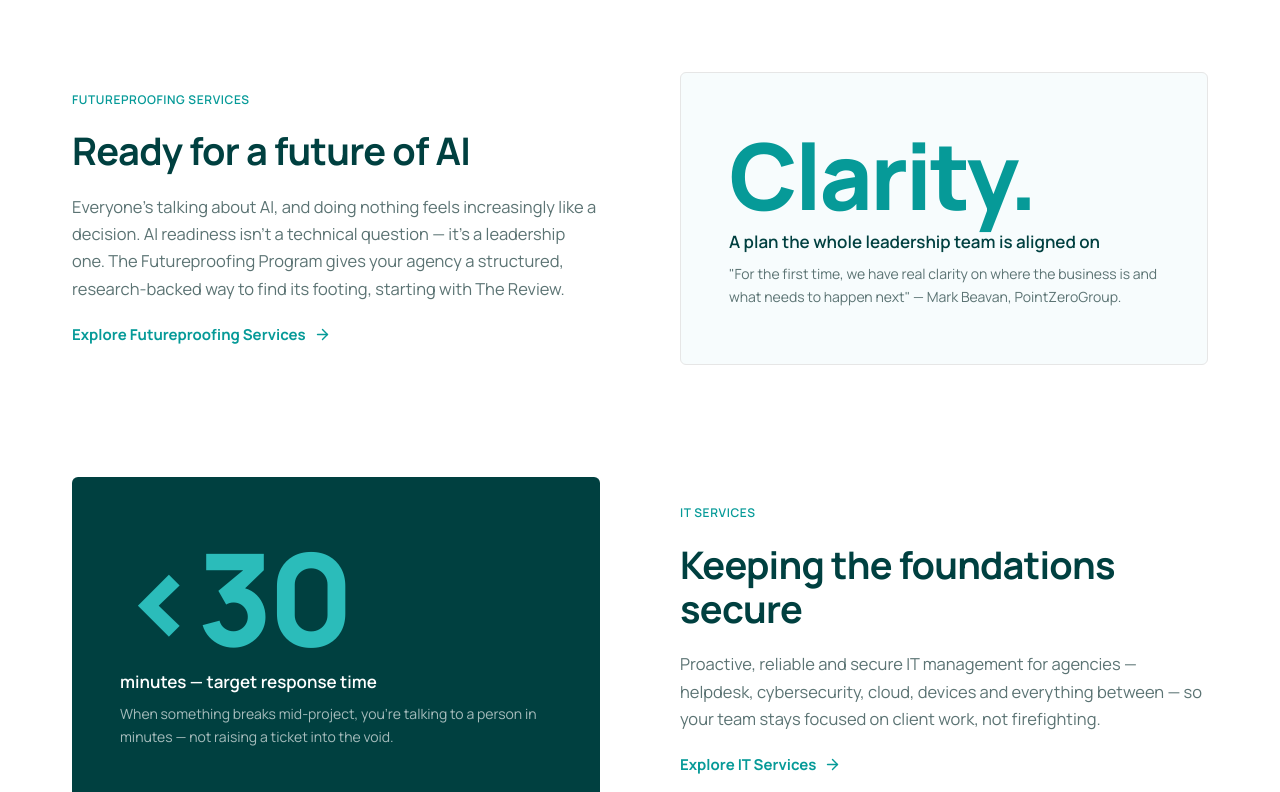
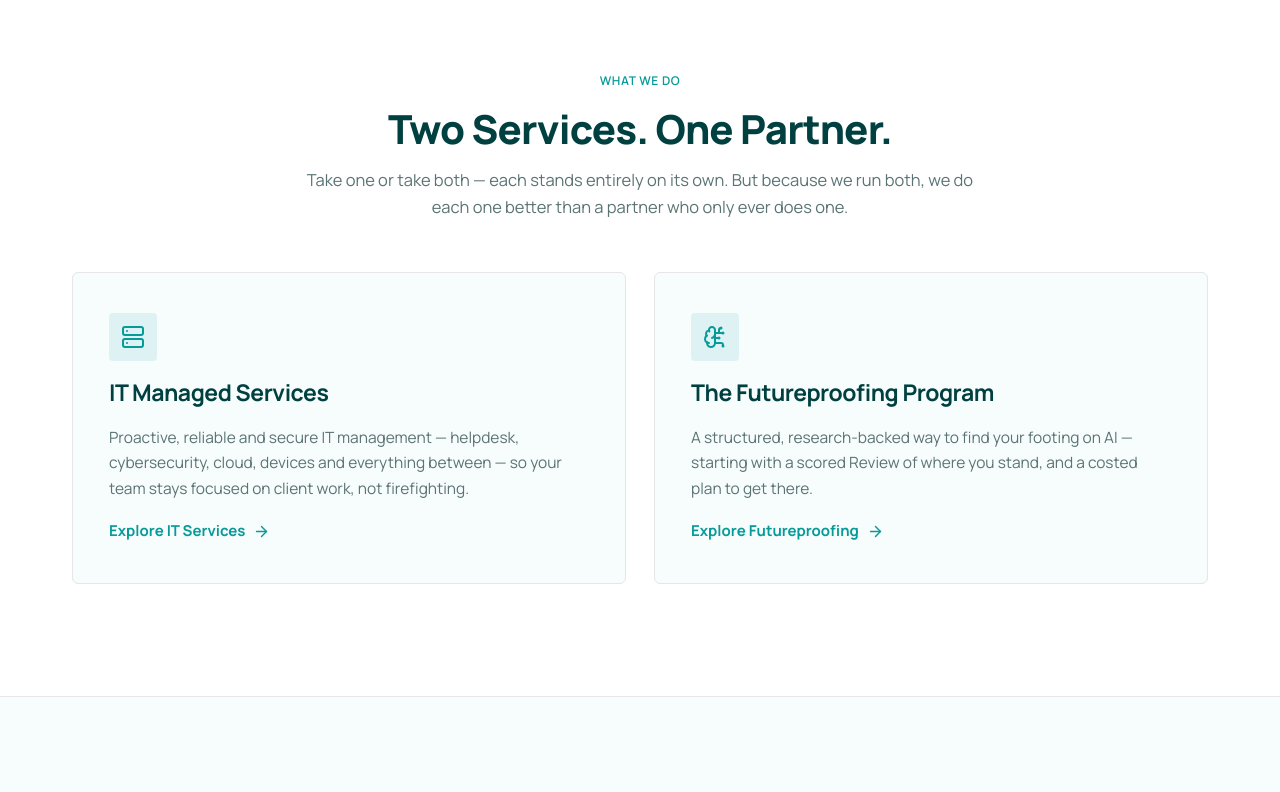
Before and after one commit to IC31-AT/2026_website, a Next.js app: page / in a window 1280 px wide. Shown: the part 840-1632 px from the top of the page. Built offline with nearby package versions, Linux system fonts and the light colour scheme.

Commit message:
updated homepage

```diff
--- a/src/app/page.tsx
+++ b/src/app/page.tsx
@@ -29,6 +29,20 @@ const newsCards = [
   { delay: 0, icon: 'brain-circuit', tag: 'Futureproofing', date: 'June 2026', title: 'AI Readiness Is a Leadership Question, Not a Technical One', excerpt: 'Why most adoption efforts stall on strategy and culture long before the technology gets a say.' },
   { delay: 90, icon: 'shield-alert', tag: 'IT Services', date: 'May 2026', title: 'The Phishing Email Your Team Will Click (and How to Fix That)', excerpt: 'What simulated phishing campaigns reveal about agencies — and what changes after the first one.' },
   { delay: 180, icon: 'laptop', tag: 'IT Services', date: 'May 2026', title: 'What Happens to Your Old Laptops? ITAD, Explained', excerpt: 'Secure disposal is a compliance issue hiding in your cupboard. Here is how to handle it properly.' },
+];
+
+/* Results — the "<30 min" figure is real, live copy (count-up on scroll). The
+   other three are real aggregates from the scoring model, left visibly bracketed
+   until confirmed — no invented numbers. Swap `value` for `{ num, prefix, suffix,
+   unit }` (like the first) once a figure is signed off and it'll count up too. */
+const results: (
+  | { num: number; prefix?: string; suffix?: string; unit?: string; label: string }
+  | { value: string; label: string }
+)[] = [
+  { prefix: '<', num: 30, unit: 'min', label: 'Average response time when something breaks' },
+  { value: '[X hrs/week]', label: 'Average time reclaimed, Futureproofing clients' },
+  { value: '[X/10 → X/10]', label: 'Average score movement in the first 12 months' },
+  { value: '[X%]', label: 'Clients who continue from the Review into Phase 2' },
 ];
 
 const eyebrow = 'at-eyebrow';
@@ -87,39 +101,29 @@ export default function HomePage() {
         </div>
       </section>
 
-      {/* 3. OUTCOMES — FUTUREPROOFING */}
-      <section id="futureproofing" style={{ background: '#fff' }}>
-        <div style={{ maxWidth: 1200, margin: '0 auto', padding: '112px 32px 96px', display: 'grid', gridTemplateColumns: '1fr 1fr', gap: 80, alignItems: 'center' }}>
-          <div data-reveal style={{ display: 'flex', flexDirection: 'column', gap: 20 }}>
-            <span className={eyebrow}>Futureproofing Services</span>
-            <h2 style={{ margin: 0, fontSize: 38, lineHeight: 1.15, letterSpacing: '-0.02em', fontWeight: 700, color: 'var(--text-heading)' }}>Ready for a future of AI</h2>
-            <p style={{ margin: 0, fontSize: 16.5, lineHeight: 1.65, color: 'var(--text-muted)', textWrap: 'pretty' }}>Everyone&apos;s talking about AI, and doing nothing feels increasingly like a decision. AI readiness isn&apos;t a technical question — it&apos;s a leadership one. The Futureproofing Program gives your agency a structured, research-backed way to find its footing, starting with The Review.</p>
-            <div>
-              <Link href={dcHref('Futureproofing.dc.html')} data-hover="gap: 12px" style={{ display: 'inline-flex', alignItems: 'center', gap: 8, fontSize: 15, fontWeight: 700, color: 'var(--at-turquoise)', textDecoration: 'none', transition: 'gap 200ms ease' }}>Explore Futureproofing Services <Icon name="arrow-right" size={17} /></Link>
+      {/* 3. SERVICE — two standalone services, one partner. Replaces the old
+          separate Futureproofing Services + IT Services outcome blocks. */}
+      <section id="services" style={{ background: '#fff' }}>
+        <div style={{ maxWidth: 1200, margin: '0 auto', padding: '112px 32px 112px' }}>
+          <div data-reveal style={{ display: 'flex', flexDirection: 'column', alignItems: 'center', textAlign: 'center', gap: 16, maxWidth: 680, margin: '0 auto 52px' }}>
+            <span className={eyebrow}>What We Do</span>
+            <h2 style={{ margin: 0, fontSize: 40, lineHeight: 1.12, letterSpacing: '-0.02em', fontWeight: 800, color: 'var(--text-heading)', textWrap: 'balance' }}>Two Services. One Partner.</h2>
+            <p style={{ margin: 0, fontSize: 16.5, lineHeight: 1.6, color: 'var(--text-muted)', textWrap: 'pretty' }}>Take one or take both — each stands entirely on its own. But because we run both, we do each one better than a partner who only ever does one.</p>
+          </div>
+          <div style={{ display: 'grid', gridTemplateColumns: '1fr 1fr', gap: 28, alignItems: 'stretch' }}>
+            {/* Card 1 — IT Managed Services */}
+            <div data-reveal style={{ display: 'flex', flexDirection: 'column', gap: 18, background: 'var(--surface-subtle)', border: '1px solid var(--border-default)', borderRadius: 'var(--radius-md)', padding: '40px 36px' }}>
+              <span style={{ width: 48, height: 48, borderRadius: 'var(--radius-sm)', background: 'rgba(6,154,152,0.10)', display: 'inline-flex', alignItems: 'center', justifyContent: 'center', color: 'var(--at-turquoise)' }}><Icon name="server" size={24} /></span>
+              <h3 style={{ margin: 0, fontSize: 23, lineHeight: 1.2, fontWeight: 700, color: 'var(--text-heading)' }}>IT Managed Services</h3>
+              <p style={{ margin: 0, flex: 1, fontSize: 15.5, lineHeight: 1.65, color: 'var(--text-muted)', textWrap: 'pretty' }}>Proactive, reliable and secure IT management — helpdesk, cybersecurity, cloud, devices and everything between — so your team stays focused on client work, not firefighting.</p>
+              <Link href={dcHref('IT Services.dc.html')} data-hover="gap: 12px" style={{ display: 'inline-flex', alignItems: 'center', gap: 8, fontSize: 15, fontWeight: 700, color: 'var(--at-turquoise)', textDecoration: 'none', transition: 'gap 200ms ease' }}>Explore IT Services <Icon name="arrow-right" size={17} /></Link>
             </div>
-          </div>
-          <div data-reveal data-reveal-delay={100} style={{ background: 'var(--surface-subtle)', border: '1px solid var(--border-default)', borderRadius: 'var(--radius-md)', padding: '56px 48px', display: 'flex', flexDirection: 'column', alignItems: 'flex-start', gap: 8 }}>
-            <span style={{ fontSize: 92, lineHeight: 1, fontWeight: 800, letterSpacing: '-0.03em', color: 'var(--at-turquoise)' }}>Clarity.</span>
-            <span style={{ fontSize: 17, fontWeight: 600, color: 'var(--text-heading)' }}>A plan the whole leadership team is aligned on</span>
-            <span style={{ fontSize: 14, lineHeight: 1.6, color: 'var(--text-muted)' }}>&quot;For the first time, we have real clarity on where the business is and what needs to happen next&quot; — Mark Beavan, PointZeroGroup.</span>
-          </div>
-        </div>
-      </section>
-
-      {/* 4. OUTCOMES — IT SERVICES */}
-      <section style={{ background: '#fff' }}>
-        <div style={{ maxWidth: 1200, margin: '0 auto', padding: '16px 32px 112px', display: 'grid', gridTemplateColumns: '1fr 1fr', gap: 80, alignItems: 'center' }}>
-          <div data-reveal style={{ background: 'var(--at-cyprus)', borderRadius: 'var(--radius-md)', padding: '56px 48px', display: 'flex', flexDirection: 'column', alignItems: 'flex-start', gap: 8, order: 1 }}>
-            <span style={{ fontSize: 128, lineHeight: 1, fontWeight: 800, letterSpacing: '-0.04em', color: 'var(--at-turquoise-light)' }}>&lt;<span data-countup={30}>30</span></span>
-            <span style={{ fontSize: 17, fontWeight: 600, color: '#fff' }}>minutes — target response time</span>
-            <span style={{ fontSize: 14, lineHeight: 1.6, color: 'rgba(255,255,255,0.65)' }}>When something breaks mid-project, you&apos;re talking to a person in minutes — not raising a ticket into the void.</span>
-          </div>
-          <div data-reveal data-reveal-delay={100} style={{ display: 'flex', flexDirection: 'column', gap: 20, order: 2 }}>
-            <span className={eyebrow}>IT Services</span>
-            <h2 style={{ margin: 0, fontSize: 38, lineHeight: 1.15, letterSpacing: '-0.02em', fontWeight: 700, color: 'var(--text-heading)' }}>Keeping the foundations secure</h2>
-            <p style={{ margin: 0, fontSize: 16.5, lineHeight: 1.65, color: 'var(--text-muted)', textWrap: 'pretty' }}>Proactive, reliable and secure IT management for agencies — helpdesk, cybersecurity, cloud, devices and everything between — so your team stays focused on client work, not firefighting.</p>
-            <div>
-              <Link href={dcHref('IT Services.dc.html')} data-hover="gap: 12px" style={{ display: 'inline-flex', alignItems: 'center', gap: 8, fontSize: 15, fontWeight: 700, color: 'var(--at-turquoise)', textDecoration: 'none', transition: 'gap 200ms ease' }}>Explore IT Services <Icon name="arrow-right" size={17} /></Link>
+            {/* Card 2 — The Futureproofing Program */}
+            <div data-reveal data-reveal-delay={100} style={{ display: 'flex', flexDirection: 'column', gap: 18, background: 'var(--surface-subtle)', border: '1px solid var(--border-default)', borderRadius: 'var(--radius-md)', padding: '40px 36px' }}>
+              <span style={{ width: 48, height: 48, borderRadius: 'var(--radius-sm)', background: 'rgba(6,154,152,0.10)', display: 'inline-flex', alignItems: 'center', justifyContent: 'center', color: 'var(--at-turquoise)' }}><Icon name="brain-circuit" size={24} /></span>
+              <h3 style={{ margin: 0, fontSize: 23, lineHeight: 1.2, fontWeight: 700, color: 'var(--text-heading)' }}>The Futureproofing Program</h3>
+              <p style={{ margin: 0, flex: 1, fontSize: 15.5, lineHeight: 1.65, color: 'var(--text-muted)', textWrap: 'pretty' }}>A structured, research-backed way to find your footing on AI — starting with a scored Review of where you stand, and a costed plan to get there.</p>
+              <Link href={dcHref('Futureproofing.dc.html')} data-hover="gap: 12px" style={{ display: 'inline-flex', alignItems: 'center', gap: 8, fontSize: 15, fontWeight: 700, color: 'var(--at-turquoise)', textDecoration: 'none', transition: 'gap 200ms ease' }}>Explore Futureproofing <Icon name="arrow-right" size={17} /></Link>
             </div>
           </div>
         </div>
@@ -137,26 +141,56 @@ export default function HomePage() {
         {/* eslint-disable-next-line @next/next/no-img-element */}
         <img src="/assets/blob-scene-1.svg" alt="" style={{ position: 'absolute', inset: 0, width: '100%', height: '100%', objectFit: 'cover', opacity: 0.5, pointerEvents: 'none' }} />
         <div style={{ position: 'relative', maxWidth: 1040, margin: '0 auto', padding: '120px 32px' }}>
-          <div data-reveal style={{ display: 'flex', flexDirection: 'column', alignItems: 'center', textAlign: 'center', gap: 20, marginBottom: 64 }}>
+          <div data-reveal style={{ display: 'flex', flexDirection: 'column', alignItems: 'center', textAlign: 'center', gap: 20, marginBottom: 44 }}>
             <span className={eyebrow} style={{ color: 'var(--at-turquoise-light)' }}>Why Both, Together</span>
             <h2 style={{ margin: 0, fontSize: 42, lineHeight: 1.12, letterSpacing: '-0.02em', fontWeight: 800, color: '#fff', maxWidth: 640, textWrap: 'balance' }}>One Partner for Where You Are and Where You&apos;re Headed</h2>
           </div>
+          <div data-reveal data-reveal-delay={80} style={{ display: 'flex', flexDirection: 'column', gap: 22, maxWidth: 720, margin: '0 auto 60px' }}>
+            <p style={{ margin: 0, fontSize: 17, lineHeight: 1.7, color: 'rgba(255,255,255,0.82)', textWrap: 'pretty' }}>AI only works on solid ground. Every dimension of AI readiness — your data, your systems, your security — depends on IT that&apos;s actually holding up underneath it. And IT decisions only make sense when someone understands where you&apos;re headed, not just where you stand today.</p>
+            <p style={{ margin: 0, fontSize: 17, lineHeight: 1.7, color: 'rgba(255,255,255,0.82)', textWrap: 'pretty' }}>Most providers only ever see one half of that picture. We built AgencyTech to run both — because treating them as separate conversations is exactly how good AI budget ends up spent on tools sitting on infrastructure nobody&apos;s actually secured.</p>
+          </div>
           <div style={{ display: 'grid', gridTemplateColumns: '1fr auto 1fr', gap: 0, alignItems: 'stretch' }}>
-            <div data-reveal style={{ background: 'var(--at-cyprus-light)', border: '1px solid var(--border-on-dark)', borderRadius: 'var(--radius-md)', padding: '40px 36px', display: 'flex', flexDirection: 'column', gap: 14 }}>
+            <div data-reveal style={{ background: 'var(--at-cyprus-light)', border: '1px solid var(--border-on-dark)', borderRadius: 'var(--radius-md)', padding: '32px 32px', display: 'flex', flexDirection: 'column', gap: 14 }}>
               <span style={{ width: 42, height: 42, borderRadius: 'var(--radius-sm)', background: 'rgba(43,188,186,0.14)', display: 'inline-flex', alignItems: 'center', justifyContent: 'center', color: 'var(--at-turquoise-light)' }}><Icon name="server" size={21} /></span>
-              <h3 style={{ margin: 0, fontSize: 21, fontWeight: 600, color: '#fff' }}>Readiness needs solid IT</h3>
-              <p style={{ margin: 0, fontSize: 14.5, lineHeight: 1.65, color: 'rgba(255,255,255,0.72)', textWrap: 'pretty' }}>Every dimension of AI readiness — data, systems, security, workflows — depends on IT that&apos;s actually solid underneath it.</p>
+              <h3 style={{ margin: 0, fontSize: 20, fontWeight: 600, color: '#fff' }}>Where you are — solid IT</h3>
             </div>
             <div data-reveal data-reveal-delay={150} style={{ display: 'flex', flexDirection: 'column', alignItems: 'center', justifyContent: 'center', padding: '0 28px', gap: 10 }}>
               <span style={{ width: 54, height: 54, borderRadius: '50%', background: 'var(--at-turquoise)', display: 'inline-flex', alignItems: 'center', justifyContent: 'center', color: '#fff', boxShadow: '0 0 0 10px rgba(6,154,152,0.18)' }}><Icon name="arrow-left-right" size={24} /></span>
             </div>
-            <div data-reveal data-reveal-delay={100} style={{ background: 'var(--at-cyprus-light)', border: '1px solid var(--border-on-dark)', borderRadius: 'var(--radius-md)', padding: '40px 36px', display: 'flex', flexDirection: 'column', gap: 14 }}>
+            <div data-reveal data-reveal-delay={100} style={{ background: 'var(--at-cyprus-light)', border: '1px solid var(--border-on-dark)', borderRadius: 'var(--radius-md)', padding: '32px 32px', display: 'flex', flexDirection: 'column', gap: 14 }}>
               <span style={{ width: 42, height: 42, borderRadius: 'var(--radius-sm)', background: 'rgba(43,188,186,0.14)', display: 'inline-flex', alignItems: 'center', justifyContent: 'center', color: 'var(--at-turquoise-light)' }}><Icon name="compass" size={21} /></span>
-              <h3 style={{ margin: 0, fontSize: 21, fontWeight: 600, color: '#fff' }}>IT needs to know the destination</h3>
-              <p style={{ margin: 0, fontSize: 14.5, lineHeight: 1.65, color: 'rgba(255,255,255,0.72)', textWrap: 'pretty' }}>Every IT decision we make is informed by understanding where your agency is headed — not just where it stands today.</p>
+              <h3 style={{ margin: 0, fontSize: 20, fontWeight: 600, color: '#fff' }}>Where you&apos;re headed — AI readiness</h3>
             </div>
           </div>
-          <p data-reveal data-reveal-delay={200} style={{ margin: '56px auto 0', maxWidth: 620, textAlign: 'center', fontSize: 18, lineHeight: 1.6, fontWeight: 600, color: 'var(--at-turquoise-light)', textWrap: 'balance' }}>Doing both means we look after each one better than a specialist doing only one ever could.</p>
+        </div>
+      </section>
+
+      {/* 6b. RESULTS — count-up stats. Reuses the existing data-countup pattern
+          (reduced-motion + formatting handled in siteMotion.ts). */}
+      <section style={{ background: '#fff', borderTop: '1px solid var(--border-default)' }}>
+        <div style={{ maxWidth: 1200, margin: '0 auto', padding: '104px 32px 96px' }}>
+          <div data-reveal style={{ display: 'flex', flexDirection: 'column', alignItems: 'center', textAlign: 'center', gap: 14, maxWidth: 640, margin: '0 auto 52px' }}>
+            <span className={eyebrow}>Results</span>
+            <h2 style={{ margin: 0, fontSize: 38, lineHeight: 1.15, letterSpacing: '-0.02em', fontWeight: 800, color: 'var(--text-heading)', textWrap: 'balance' }}>The Numbers Behind It</h2>
+          </div>
+          <div style={{ display: 'grid', gridTemplateColumns: 'repeat(auto-fit, minmax(200px, 1fr))', gap: 20 }}>
+            {results.map((r, i) => {
+              const isCount = 'num' in r;
+              return (
+                <div key={i} data-reveal data-reveal-delay={i * 90} style={{ display: 'flex', flexDirection: 'column', gap: 12, padding: '32px 26px', background: 'var(--surface-subtle)', border: '1px solid var(--border-default)', borderRadius: 'var(--radius-md)', minHeight: 168 }}>
+                  <span style={{ fontSize: 'clamp(34px, 4.4vw, 52px)', lineHeight: 1.05, fontWeight: 800, letterSpacing: '-0.03em', color: 'var(--at-turquoise)', textWrap: 'balance' }}>
+                    {isCount ? (
+                      <>
+                        {r.prefix}<span data-countup={r.num}>{r.num}</span>{r.suffix}
+                        {r.unit && <span style={{ fontSize: '0.42em', fontWeight: 700, color: 'var(--text-heading)', marginLeft: 6 }}>{r.unit}</span>}
+                      </>
+                    ) : r.value}
+                  </span>
+                  <span style={{ fontSize: 14, lineHeight: 1.5, color: 'var(--text-muted)', marginTop: 'auto', textWrap: 'pretty' }}>{r.label}</span>
+                </div>
+              );
+            })}
+          </div>
         </div>
       </section>
 
```
